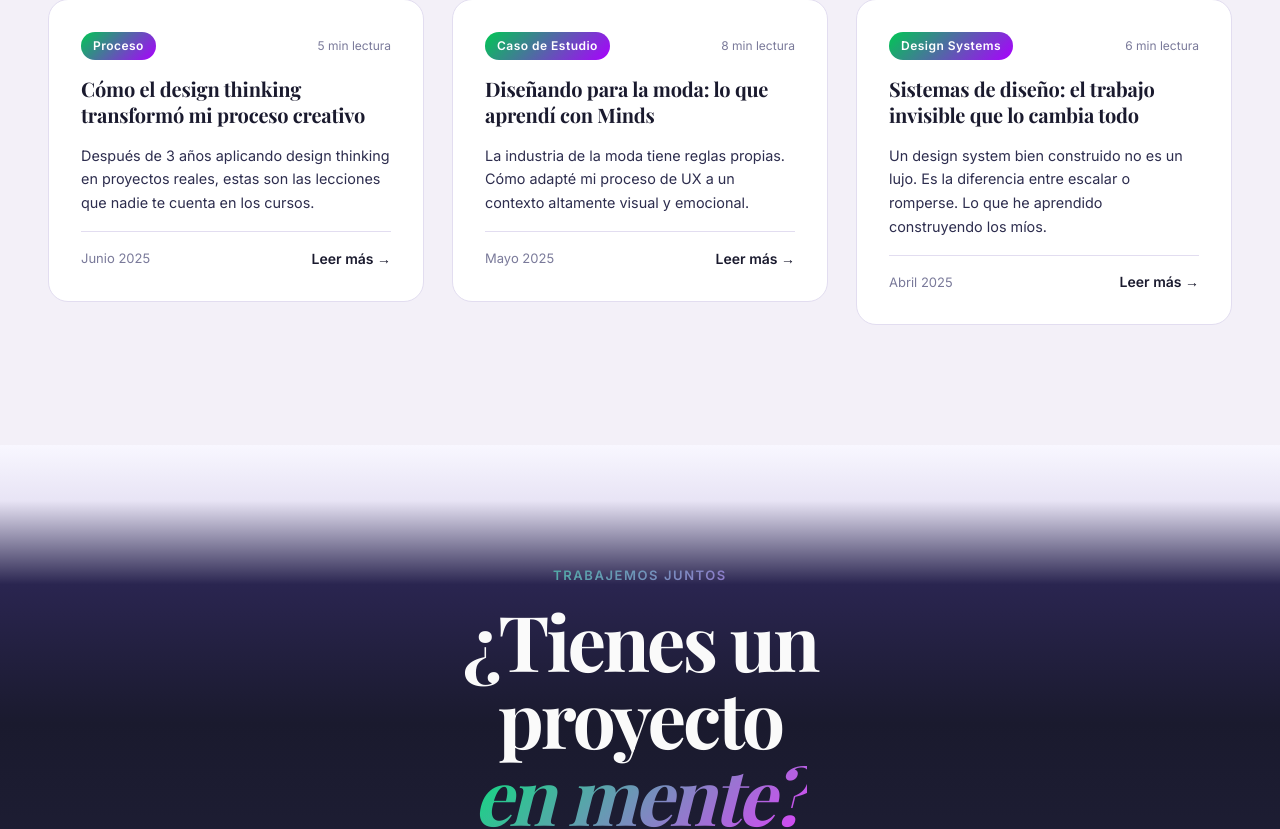
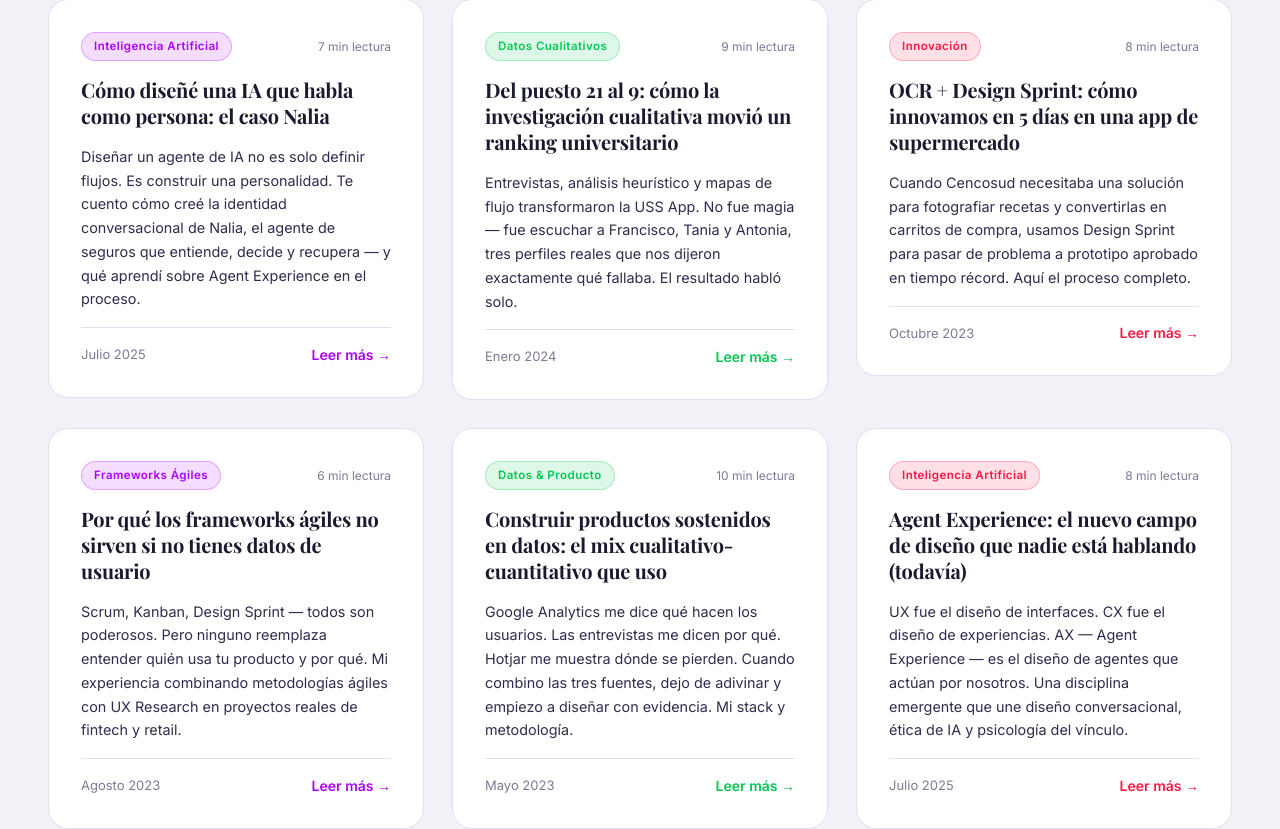
Before and after one commit to sol-escribiendo/portafolio-smelendez, a React (Vite) app: page / in a window 1280 px wide. Shown: the part 6847-7676 px from the top of the page. Built offline with nearby package versions, Linux system fonts and the light colour scheme; a web font is replaced by a local one.

Commit message:
✨ Blog real: 6 artículos por categorías IA, innovación, datos, frameworks ágiles

```diff
--- a/src/app/App.tsx
+++ b/src/app/App.tsx
@@ -241,28 +241,58 @@ const tools = ["Figma", "Maze", "Miro", "Notion", "Google Analytics", "Hotjar"];
 
 const blogPosts = [
   {
-    title: "Cómo el design thinking transformó mi proceso creativo",
-    date: "Junio 2025",
-    tag: "Proceso",
+    title: "Cómo diseñé una IA que habla como persona: el caso Nalia",
+    date: "Julio 2025",
+    tag: "Inteligencia Artificial",
     excerpt:
-      "Después de 3 años aplicando design thinking en proyectos reales, estas son las lecciones que nadie te cuenta en los cursos.",
-    readTime: "5 min",
+      "Diseñar un agente de IA no es solo definir flujos. Es construir una personalidad. Te cuento cómo creé la identidad conversacional de Nalia, el agente de seguros que entiende, decide y recupera — y qué aprendí sobre Agent Experience en el proceso.",
+    readTime: "7 min",
+    color: "#AA00FF",
   },
   {
-    title: "Diseñando para la moda: lo que aprendí con Minds",
-    date: "Mayo 2025",
-    tag: "Caso de Estudio",
+    title: "Del puesto 21 al 9: cómo la investigación cualitativa movió un ranking universitario",
+    date: "Enero 2024",
+    tag: "Datos Cualitativos",
     excerpt:
-      "La industria de la moda tiene reglas propias. Cómo adapté mi proceso de UX a un contexto altamente visual y emocional.",
-    readTime: "8 min",
+      "Entrevistas, análisis heurístico y mapas de flujo transformaron la USS App. No fue magia — fue escuchar a Francisco, Tania y Antonia, tres perfiles reales que nos dijeron exactamente qué fallaba. El resultado habló solo.",
+    readTime: "9 min",
+    color: "#00C853",
   },
   {
-    title: "Sistemas de diseño: el trabajo invisible que lo cambia todo",
-    date: "Abril 2025",
-    tag: "Design Systems",
+    title: "OCR + Design Sprint: cómo innovamos en 5 días en una app de supermercado",
+    date: "Octubre 2023",
+    tag: "Innovación",
     excerpt:
-      "Un design system bien construido no es un lujo. Es la diferencia entre escalar o romperse. Lo que he aprendido construyendo los míos.",
+      "Cuando Cencosud necesitaba una solución para fotografiar recetas y convertirlas en carritos de compra, usamos Design Sprint para pasar de problema a prototipo aprobado en tiempo récord. Aquí el proceso completo.",
+    readTime: "8 min",
+    color: "#FF1744",
+  },
+  {
+    title: "Por qué los frameworks ágiles no sirven si no tienes datos de usuario",
+    date: "Agosto 2023",
+    tag: "Frameworks Ágiles",
+    excerpt:
+      "Scrum, Kanban, Design Sprint — todos son poderosos. Pero ninguno reemplaza entender quién usa tu producto y por qué. Mi experiencia combinando metodologías ágiles con UX Research en proyectos reales de fintech y retail.",
     readTime: "6 min",
+    color: "#AA00FF",
+  },
+  {
+    title: "Construir productos sostenidos en datos: el mix cualitativo-cuantitativo que uso",
+    date: "Mayo 2023",
+    tag: "Datos & Producto",
+    excerpt:
+      "Google Analytics me dice qué hacen los usuarios. Las entrevistas me dicen por qué. Hotjar me muestra dónde se pierden. Cuando combino las tres fuentes, dejo de adivinar y empiezo a diseñar con evidencia. Mi stack y metodología.",
+    readTime: "10 min",
+    color: "#00C853",
+  },
+  {
+    title: "Agent Experience: el nuevo campo de diseño que nadie está hablando (todavía)",
+    date: "Julio 2025",
+    tag: "Inteligencia Artificial",
+    excerpt:
+      "UX fue el diseño de interfaces. CX fue el diseño de experiencias. AX — Agent Experience — es el diseño de agentes que actúan por nosotros. Una disciplina emergente que une diseño conversacional, ética de IA y psicología del vínculo.",
+    readTime: "8 min",
+    color: "#FF1744",
   },
 ];
 
@@ -768,17 +798,22 @@ export default function App() {
             <RevealSection key={i}>
               <article
                 className="blog-card"
-                style={{ transitionDelay: `${i * 0.1}s` }}
+                style={{ transitionDelay: `${i * 0.08}s` }}
               >
                 <div className="blog-card-header">
-                  <span className="blog-tag">{post.tag}</span>
+                  <span
+                    className="blog-tag"
+                    style={{ background: `${post.color}22`, color: post.color, border: `1px solid ${post.color}44` }}
+                  >
+                    {post.tag}
+                  </span>
                   <span className="blog-read-time">{post.readTime} lectura</span>
                 </div>
                 <h3 className="blog-title">{post.title}</h3>
                 <p className="blog-excerpt">{post.excerpt}</p>
                 <div className="blog-footer">
                   <span className="blog-date">{post.date}</span>
-                  <button className="blog-link">Leer más →</button>
+                  <button className="blog-link" style={{ color: post.color }}>Leer más →</button>
                 </div>
               </article>
             </RevealSection>
--- a/src/app/app.css
+++ b/src/app/app.css
@@ -830,10 +830,8 @@ a { cursor: none; }
   align-items: center;
 }
 .blog-tag {
-  font-size: 0.75rem;
-  font-weight: 600;
-  color: #fff;
-  background: var(--grad-accent);
+  font-size: 0.72rem;
+  font-weight: 700;
   padding: 4px 12px;
   border-radius: 100px;
   letter-spacing: 0.04em;
```
